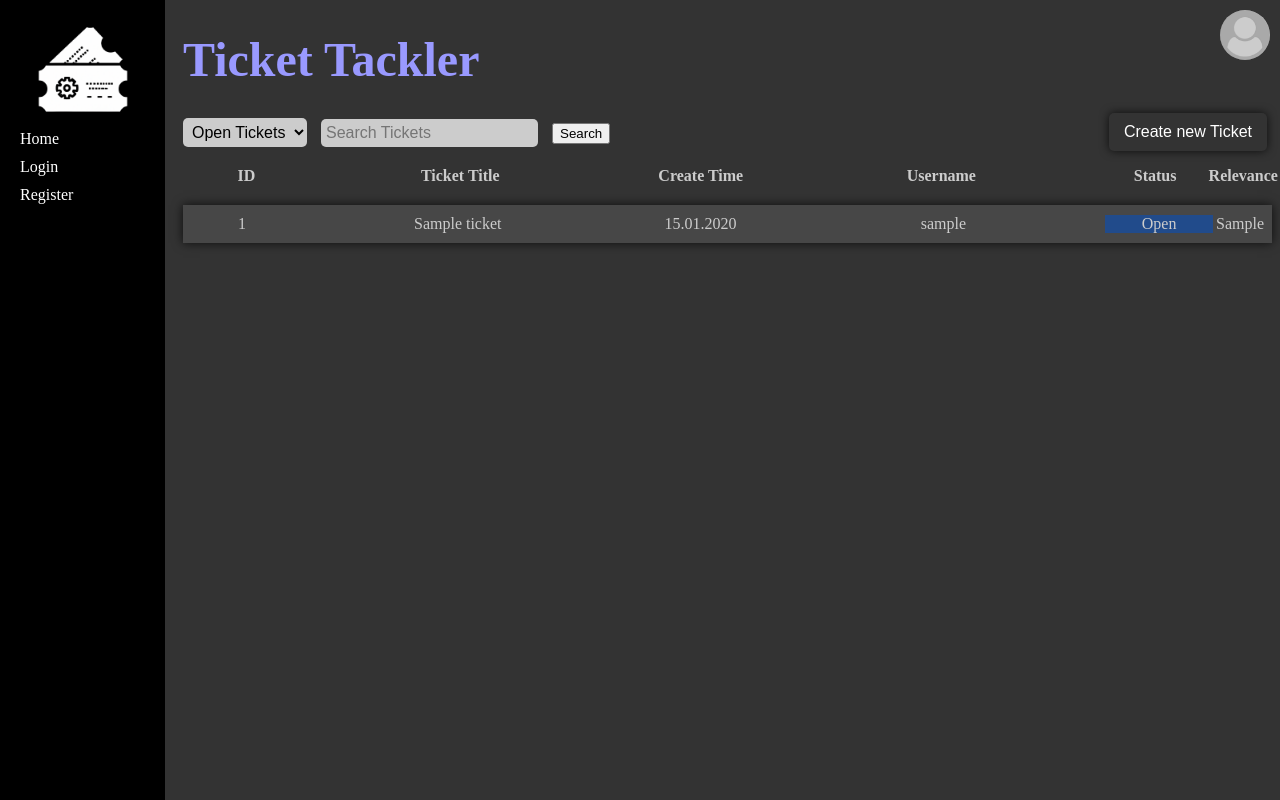
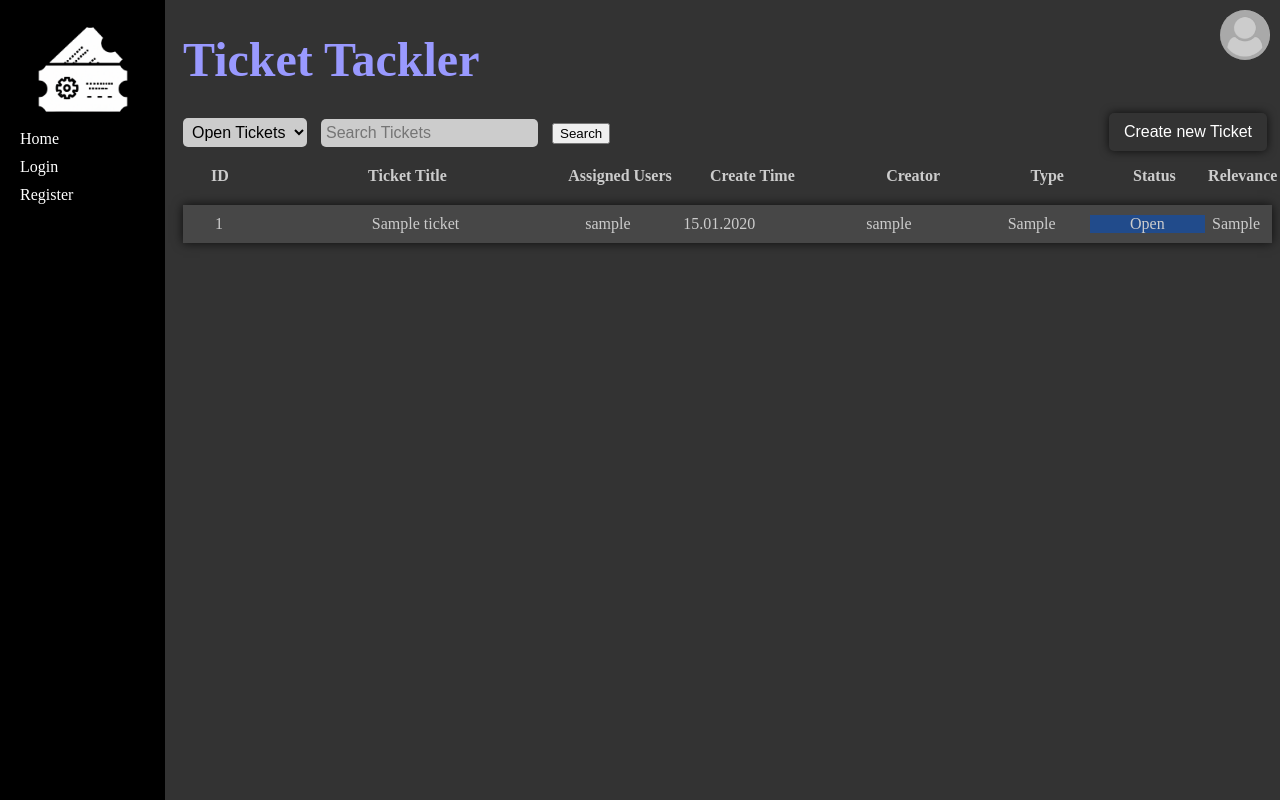
Before and after one commit to Pfefan/Issue-Tracker, a Django app: page /tackler/ in a window 1280 px wide. Run offline with Django 4.2, Linux system fonts and the light colour scheme; a user stored in the database is signed in; tables that the repository leaves empty hold one stand-in row (values such as "Sample post").

Commit message:
added assigned_users, css changes

```diff
--- a/ticket_tackler/static/css/layout.css
+++ b/ticket_tackler/static/css/layout.css
@@ -169,11 +169,11 @@ a {
 }
 
 .ticket-id {
-    width: 10%;
+    width: 5%;
 }
 
 .ticket-title {
-    width: 30%;
+    width: 50%;
 }
 
 .ticket-date {
@@ -181,7 +181,11 @@ a {
 }
 
 .ticket-username {
-    width: 30%;
+    width: 15%;
+}
+
+.ticket-type {
+    width: 10%;
 }
 
 .ticket-status {
@@ -191,7 +195,6 @@ a {
 .ticket-relevance {
     width: 5%;
 }
-
 
 .login-form-container {
     width: 35%;
--- /dev/null
+++ b/ticket_tackler/static/css/listticket.css
@@ -0,0 +1,101 @@
+#create-ticket-button {
+    background-color: #333;
+    color: white;
+    padding: 10px 15px;
+    border-radius: 5px;
+    font-size: 1em;
+    cursor: pointer;
+    position: absolute;
+    top: 50%;
+    right: 5px;
+    transform: translateY(-50%);
+    box-shadow: 0px 0px 10px 0px rgba(0,0,0,0.75);
+    border: none;
+}
+
+#create-ticket-button:hover {
+    background-color: #616161;
+}
+
+#ticket-selector {
+    margin-right: 10px;
+    padding: 5px;
+    font-size: 16px;
+    border-radius: 5px;
+    border: none;
+    background-color: #ccc;
+}
+
+#search-bar {
+    margin-right: 10px;
+    padding: 5px;
+    font-size: 16px;
+    border-radius: 5px;
+    border: none;
+    background-color: #ccc;
+}
+
+.ticket-container {
+    display: flex;
+    flex-direction: column;
+}
+
+.ticket-header {
+    display: flex;
+    font-weight: bold;
+    text-decoration: none;
+    color: #ccc;
+    padding: 10px;
+}
+
+.ticket-header div {
+    flex-grow: 1;
+    text-align: center;
+}
+
+.ticket-rectangle a {
+    display: flex;
+    padding: 5px;
+    text-decoration: none;
+    background-color: #474747;
+    color: #ccc;
+    box-shadow: 0px 0px 10px 0px rgba(0,0,0,0.75);
+    margin-top: 10px;
+    padding-top: 10px;
+    padding-bottom: 10px;
+}
+
+.ticket-rectangle span {
+    flex-grow: 1;
+    text-align: center;
+}
+
+.ticket-id {
+    width: 5%;
+}
+
+.ticket-title {
+    width: 30%;
+}
+.ticket-assigned-users {
+    width: 20;;
+}
+.ticket-date {
+    width: 15%;
+}
+
+.ticket-username {
+    width: 15%;
+}
+
+.ticket-type {
+    width: 10%;
+}
+
+.ticket-status {
+    width: 10%;
+}
+
+.ticket-relevance {
+    width: 5%;
+}
--- a/ticket_tackler/tackler/models.py
+++ b/ticket_tackler/tackler/models.py
@@ -8,7 +8,7 @@ class Ticket(models.Model):
     """
     A class representing a ticket in the ticketing system.
     """
-    ticket_id = models.IntegerField(primary_key=True)
+    ticket_id = models.AutoField(primary_key=True)
     title = models.CharField(max_length=100)
     content = models.TextField()
     type = models.CharField(max_length=100)
@@ -16,13 +16,14 @@ class Ticket(models.Model):
     status = models.CharField(max_length=50, default='Open')
     is_open = models.BooleanField()
     create_time = models.DateTimeField(auto_now=True)
-    user = models.ForeignKey(User, on_delete=models.CASCADE)
+    user = models.ForeignKey(User, on_delete=models.CASCADE, related_name='created_tickets')
+    assigned_users = models.ManyToManyField(User, related_name='assigned_tickets')
 
 class Ticket_Comments(models.Model):
     """
     A class representing a comment on a ticket in the ticketing system.
     """
-    reply_id = models.IntegerField(primary_key=True)
+    reply_id = models.AutoField(primary_key=True)
     content = models.TextField()
     create_time = models.DateTimeField(auto_now=True)
     user = models.ForeignKey(User, on_delete=models.CASCADE)
--- a/ticket_tackler/tackler/views.py
+++ b/ticket_tackler/tackler/views.py
@@ -37,19 +37,31 @@ def create_ticket(request):
         or a redirect to the login page if the user is not authenticated.
         Otherwise, it returns the create_ticket.html template.
     """
-
+    users = User.objects.all()
+    context = {'users': users}
     if request.method == 'POST':
         if request.user.is_authenticated:
             title = request.POST.get('title')
             description = request.POST.get('description')
             ticket_type = request.POST.get('type')
             relevance = request.POST.get('relevance')
-            ticket_instance = Ticket.objects.create(title=title, content=description, type = ticket_type, relevance = relevance, is_open=True, user=request.user)
+            assigned_users_ids = request.POST.getlist('assigned_users')
+            ticket_instance = Ticket.objects.create(
+                title=title,
+                content=description,
+                type=ticket_type,
+                relevance=relevance,
+                is_open=True,
+                user=request.user
+            )
+            ticket_instance.assigned_users.set(User.objects.filter(id__in=assigned_users_ids))
             return redirect('index')
         else:
             return redirect('login')
     else:
-        return render(request, 'create_ticket.html')
+        return render(request, 'create_ticket.html', context)
+
+
 
 @login_required(login_url='login')
 def view_ticket(request, ticket_id):
@@ -58,7 +70,7 @@ def view_ticket(request, ticket_id):
     Actions include editing the ticket and closing the ticket. It also allows replying to the ticket.
 
     Parameters:
-    request (HttpRequest): The request object used for handling user inputs.
+     request (HttpRequest): The request object used for handling user inputs.
     ticket_id (int): The primary key of the ticket to be viewed.
 
     Returns:
@@ -67,8 +79,9 @@ def view_ticket(request, ticket_id):
     ticket = get_object_or_404(Ticket, pk=ticket_id)
     replies = Ticket_Comments.objects.filter(ticket_id=ticket_id)
 
+
     if request.method == 'POST':
-        if request.user == ticket.user_id:
+        if request.user.id == ticket.user.id:
             if 'edit' in request.POST:
                 ticket.title = request.POST.get('title')
                 ticket.content = request.POST.get('content')
@@ -77,7 +90,7 @@ def view_ticket(request, ticket_id):
                 ticket.resolved = True
                 ticket.save()
         if 'Reply' in request.POST:
-            reply = Ticket_Comments.objects.create(ticket_id=ticket, user_id=request.user, content=request.POST.get('content'))
+            reply = Ticket_Comments.objects.create(ticket=ticket, user=request.user, content=request.POST.get('content'))
     context = {
         'ticket': ticket,
         'replies': replies,
--- a/ticket_tackler/templates/index.html
+++ b/ticket_tackler/templates/index.html
@@ -5,6 +5,7 @@
     <head>
         <title>Ticket Tackler</title>
         <link rel="stylesheet" type="text/css" href="{% static 'css/layout.css' %}" id="layout-style">
+        <link rel="stylesheet" type="text/css" href="{% static 'css/listticket.css' %}" id="list-style">
         <script type="text/javascript" src="{% static 'js/username-popup.js' %}"></script>
         <link rel="shortcut icon" href="{% static 'images/favicon.ico' %}" type="image/x-icon">
     </head>
@@ -51,8 +52,10 @@
         <div class="ticket-header">
             <div class="ticket-id">ID</div>
             <div class="ticket-title">Ticket Title</div>
+            <div class="ticket-assigned-users">Assigned Users</div>
             <div class="ticket-date"">Create Time</div>
-            <div class="ticket-username">Username</div>
+            <div class="ticket-username">Creator</div>
+            <div class="ticket-type">Type</div>
             <div class="ticket-status">Status</div>
             <div class="ticket-relevance">Relevance</div>
         </div>
@@ -61,8 +64,14 @@
                 <a href="{% url 'view_ticket' ticket.ticket_id %}">
                     <span class="ticket-id">{{ ticket.ticket_id }}</span>
                     <span class="ticket-title">{{ ticket.title }}</span>
+                    <span class="ticket-assigned-users">
+                        {% for user in ticket.assigned_users.all %}
+                            {{ user.username }}{% if not forloop.last %}, {% endif %}
+                        {% endfor %}
+                    </span>
                     <span class="ticket-date">{{ ticket.create_time|date:'d.m.Y' }}</span>
                     <span class="ticket-username">{{ ticket.user.username }}</span>
+                    <span class="ticket-type">{{ ticket.type }}</span>
                     <span class="ticket-status"
                           {% if ticket.status == "Open" %} style="background-color: rgb(33, 75, 139);"
                           {% elif ticket.status == "In progress" %} style="background-color: orange;"
@@ -76,5 +85,6 @@
             </div>
         {% endfor %}
     </div>
+
 </body>
 </html>
```
Also changed, not shown: ticket_tackler/static/css/viewticket.css (added, +59 -0 lines), ticket_tackler/templates/create_ticket.html (+7 -0 lines), ticket_tackler/templates/view_ticket.html (+33 -31 lines), ticket_tackler/tackler/migrations/0007_ticket_assigned_users_alter_ticket_user.py (added), ticket_tackler/tackler/migrations/0008_alter_ticket_ticket_id_and_more.py (added), ticket_tackler/tackler/migrations/0009_remove_ticket_assigned_users_ticket_assigned_users.py (added), ticket_tackler/tackler/migrations/0010_remove_ticket_assigned_users_ticket_assigned_users.py (added).
